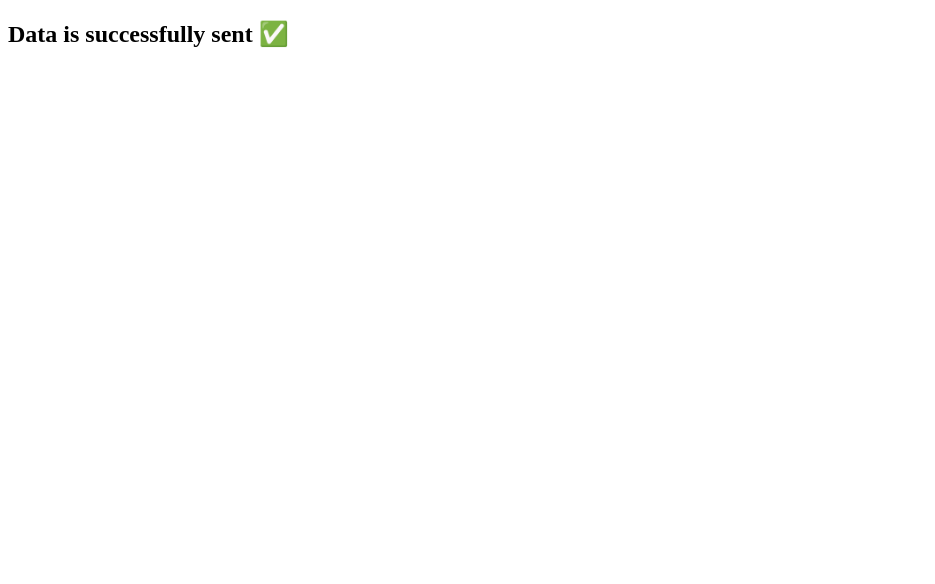
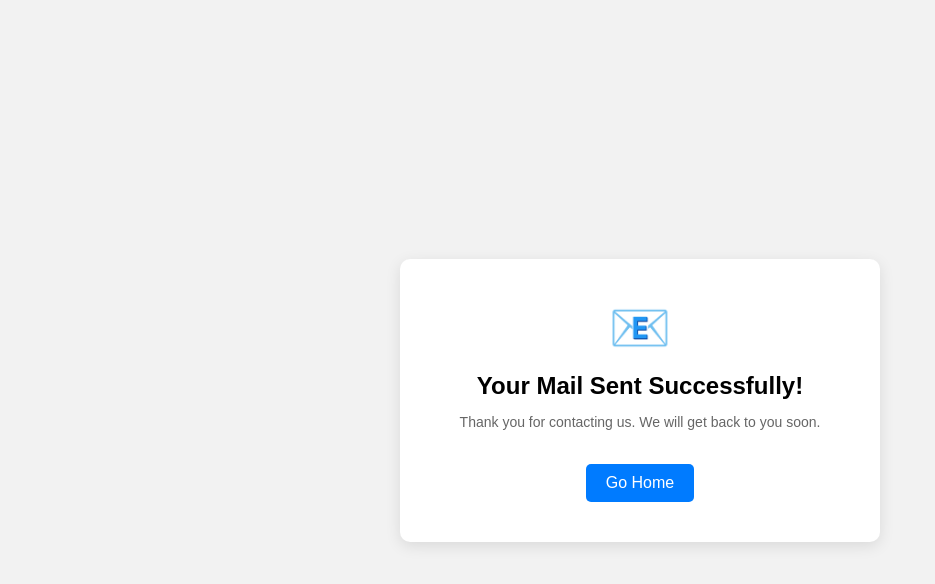
Before and after one commit to shanshu439-commits/HPtemples, a website: page next.html in a window 1280 px wide. Shown: the whole page, without its empty margins (0-935 px from the left). Drawn offline with Linux system fonts and the light colour scheme.

Commit message:
Update next.html

```diff
--- a/next.html
+++ b/next.html
@@ -1,9 +1,73 @@
 <!DOCTYPE html>
 <html>
 <head>
-    <title>Success</title>
+  <title>Message Sent</title>
+  <meta charset="UTF-8">
+  <meta name="viewport" content="width=device-width, initial-scale=1.0">
+
+  <style>
+    body {
+      margin: 0;
+      font-family: Arial, sans-serif;
+      background: #f2f2f2;
+      display: flex;
+      justify-content: center;
+      align-items: center;
+      height: 100vh;
+    }
+
+    .card {
+      background: white;
+      padding: 40px;
+      border-radius: 10px;
+      text-align: center;
+      box-shadow: 0 4px 15px rgba(0,0,0,0.1);
+      max-width: 400px;
+      width: 90%;
+    }
+
+    .icon {
+      font-size: 50px;
+      color: #007bff;
+      margin-bottom: 15px;
+    }
+
+    h2 {
+      margin: 10px 0;
+    }
+
+    p {
+      color: #666;
+      font-size: 14px;
+    }
+
+    .btn {
+      display: inline-block;
+      margin-top: 20px;
+      padding: 10px 20px;
+      background: #007bff;
+      color: white;
+      text-decoration: none;
+      border-radius: 5px;
+    }
+
+    .btn:hover {
+      background: #0056b3;
+    }
+  </style>
 </head>
+
 <body>
-    <h2>Data is successfully sent ✅</h2>
+
+  <div class="card">
+    <div class="icon">📧</div>
+    <h2>Your Mail Sent Successfully!</h2>
+    <p>
+      Thank you for contacting us. We will get back to you soon.
+    </p>
+
+    <a href="index.html" class="btn">Go Home</a>
+  </div>
+
 </body>
 </html>
```
